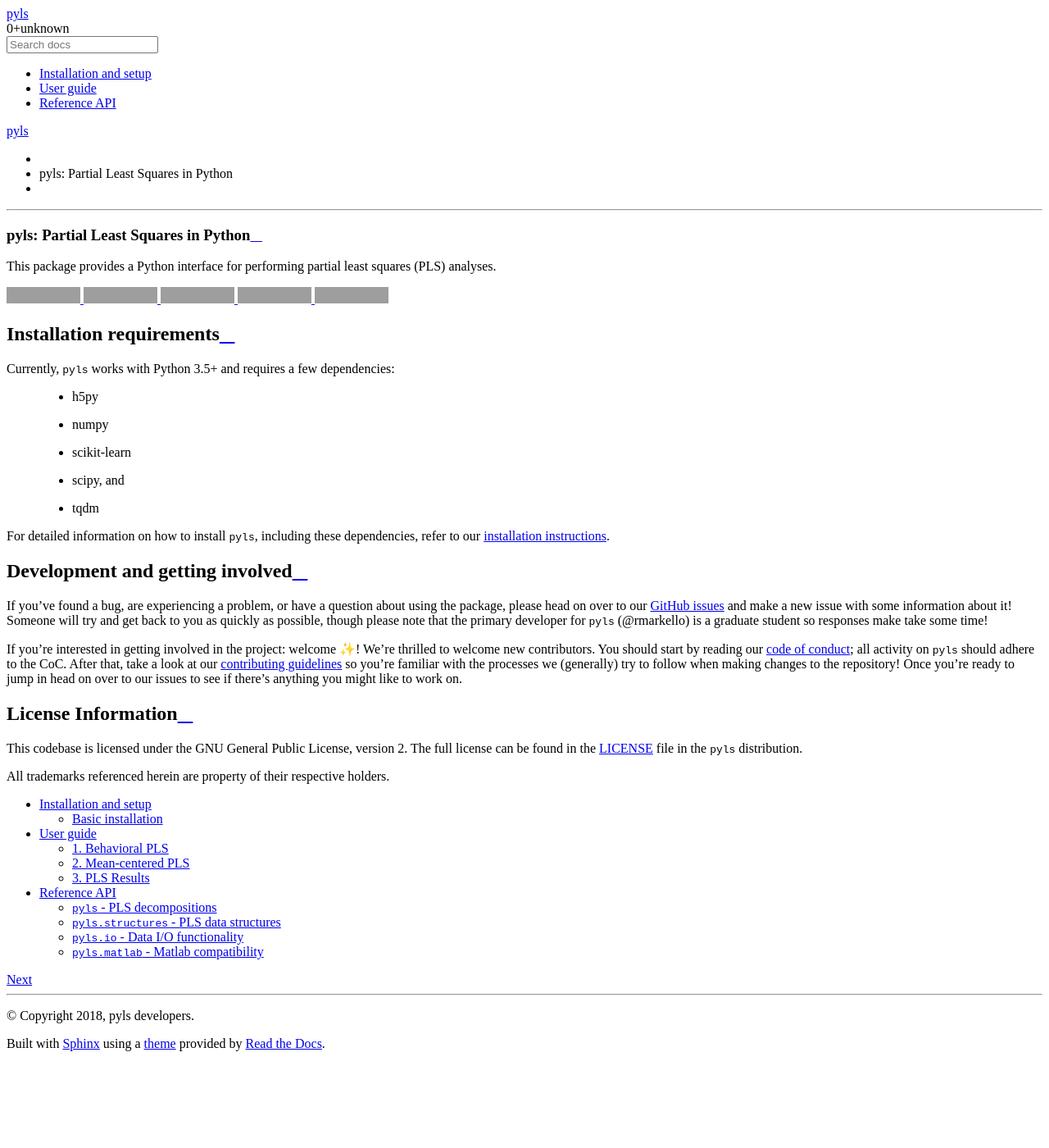
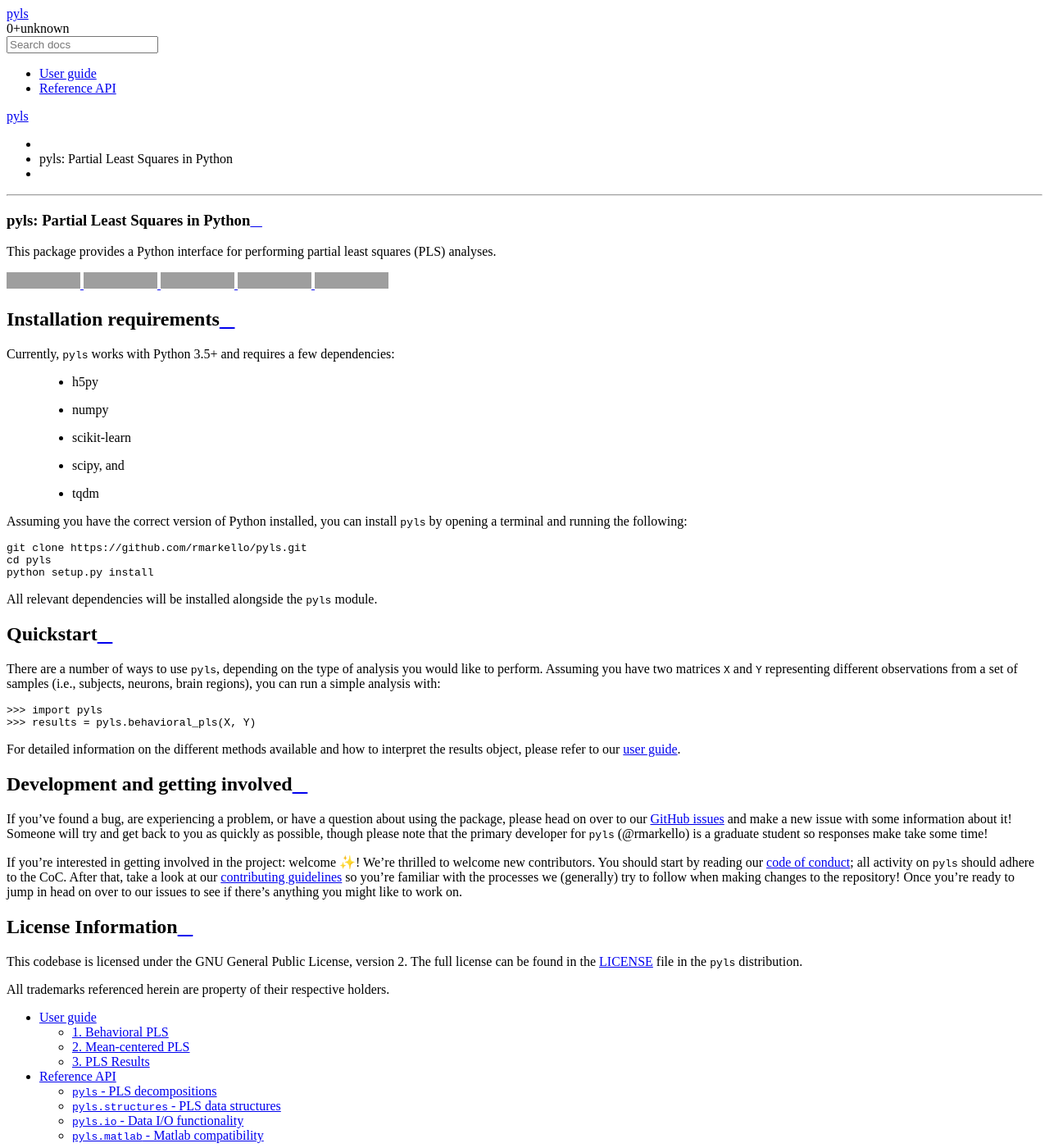
Before and after one commit to netneurolab/pypyls, a Sphinx documentation site: the page built from docs/index.rst, in a window 1280 px wide and 1400 px high. Shown: the whole window at 82% size. Built offline with Sphinx 7.4.7 and the Read the Docs theme 2.0.0, drawn with Linux system fonts in a browser that asks for light colours; grey boxes are pictures that could not be loaded.

Commit message:
[DOC] More docs updates [skip ci]

```diff
--- a/docs/index.rst
+++ b/docs/index.rst
@@ -1,4 +1,3 @@
-=====================================
 pyls: Partial Least Squares in Python
 =====================================
 
@@ -16,10 +15,11 @@
 .. image:: http://img.shields.io/badge/License-GPL%202.0-blue.svg
    :target: https://opensource.org/licenses/GPL-2.0
 
-.. readme_installation:
+.. _readme_installation:
 
 Installation requirements
 -------------------------
+
 Currently, ``pyls`` works with Python 3.5+ and requires a few dependencies:
 
     - h5py
@@ -28,10 +28,36 @@
     - scipy, and
     - tqdm
 
-For detailed information on how to install ``pyls``, including these
-dependencies, refer to our `installation instructions`_.
+Assuming you have the correct version of Python installed, you can install
+``pyls`` by opening a terminal and running the following:
 
-.. readme_development:
+.. code-block:: bash
+
+   git clone https://github.com/rmarkello/pyls.git
+   cd pyls
+   python setup.py install
+
+All relevant dependencies will be installed alongside the ``pyls`` module.
+
+.. _readme_quickstart:
+
+Quickstart
+----------
+
+There are a number of ways to use ``pyls``, depending on the type of analysis
+you would like to perform. Assuming you have two matrices ``X`` and ``Y``
+representing different observations from a set of samples (i.e., subjects,
+neurons, brain regions), you can run a simple analysis with:
+
+.. code-block:: python
+
+    >>> import pyls
+    >>> results = pyls.behavioral_pls(X, Y)
+
+For detailed information on the different methods available and how to
+interpret the results object, please refer to our :ref:`user guide <usage>`.
+
+.. _readme_development:
 
 Development and getting involved
 --------------------------------
@@ -50,7 +76,7 @@
 Once you're ready to jump in head on over to our issues to see if there's
 anything you might like to work on.
 
-.. readme_licensing:
+.. _readme_licensing:
 
 License Information
 -------------------
@@ -63,7 +89,6 @@
 .. toctree::
    :maxdepth: 2
 
-   installation
    usage
    api
 
@@ -71,5 +96,4 @@
 .. _code of conduct: https://github.com/rmarkello/pyls/blob/master/CODE_OF_CONDUCT.md
 .. _contributing guidelines: https://github.com/rmarkello/pyls/blob/master/CONTRIBUTING.md
 .. _GitHub issues: https://github.com/rmarkello/pyls/issues
-.. _installation instructions: https://pyls.readthedocs.io/en/latest/installation.html
 .. _LICENSE: https://github.com/rmarkello/pyls/blob/master/LICENSE
```
Also changed, not shown: docs/installation.rst (deleted, +0 -20 lines), docs/usage.rst (+5 -6 lines).
